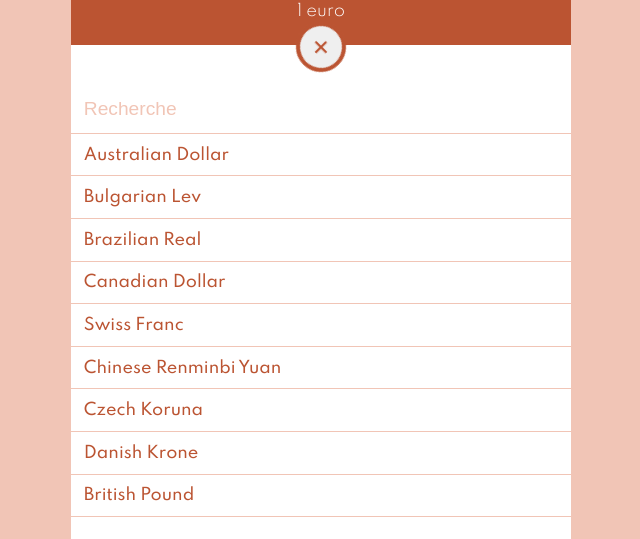
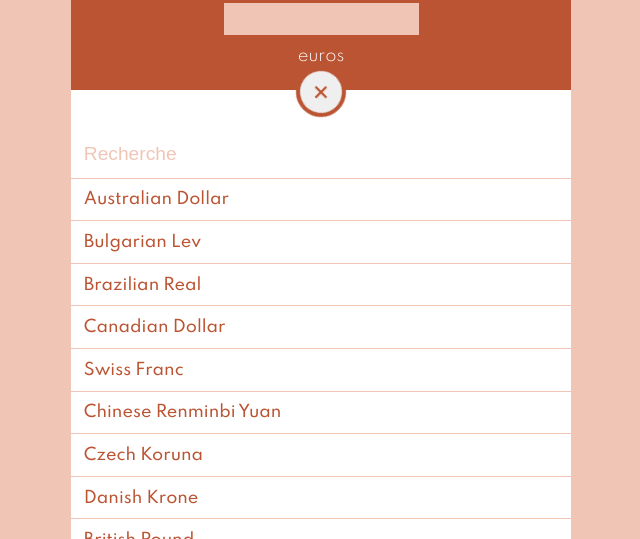
Before and after one commit to celinedepauw/convertisseur, a React app: page / in a window 1280 px wide. Shown: the part 67-606 px from the top of the page, without its empty margins (319-959 px from the left). Built offline with nearby package versions, Linux system fonts and the light colour scheme.

Commit message:
création input pour saisie somme à convertir

```diff
--- a/src/components/Header/header.scss
+++ b/src/components/Header/header.scss
@@ -10,6 +10,14 @@
     font-size: 2rem;
   }
 
+  .input {
+    border: none;
+    background-color: vars.$alternativeColor;
+    margin-top: vars.$gutter;
+    height: 2rem;
+    padding-left: 1rem;
+  }
+
   .amount {
     margin-top: vars.$gutter;
   }
--- a/src/components/Header/index.js
+++ b/src/components/Header/index.js
@@ -5,7 +5,11 @@ import './header.scss';
 const Header = () => (
   <header className="header">
     <h1 className="title">Converter</h1>
-    <p className="amount">1 euro</p>
+    <input
+      type="text"
+      className="input"
+    />
+    <p className="amount">euros</p>
   </header>
 );
 
```
